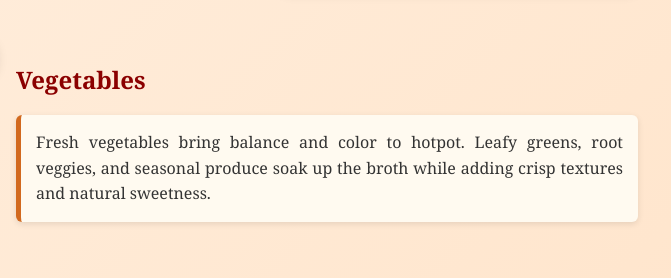
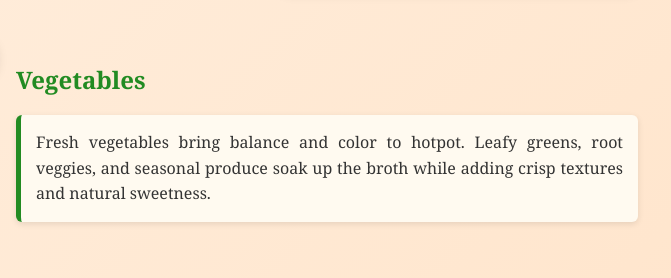
Before and after one commit to jiqisheep/thankgivingwebsite.github.io, a plain HTML site: page main.html in a window 1280 px wide. Shown: the part 1430-1708 px from the top of the page, 502-1173 px from the left. Drawn offline with Linux system fonts and the light colour scheme.

Commit message:
Update mainpage.css

```diff
--- a/mainpage.css
+++ b/mainpage.css
@@ -80,6 +80,15 @@ h1 {
   text-align: justify;
 }
 
+/* Vegetable section accent */
+#eng-vegetable, #chi-vegetable {
+  color: #228b22; /* fresh green */
+}
+
+#eng-vegetable-p, #chi-vegetable-p {
+  border-left: 5px solid #228b22;
+}
+
 /* Section image with animation */
 .section img {
   flex: 1;
```
